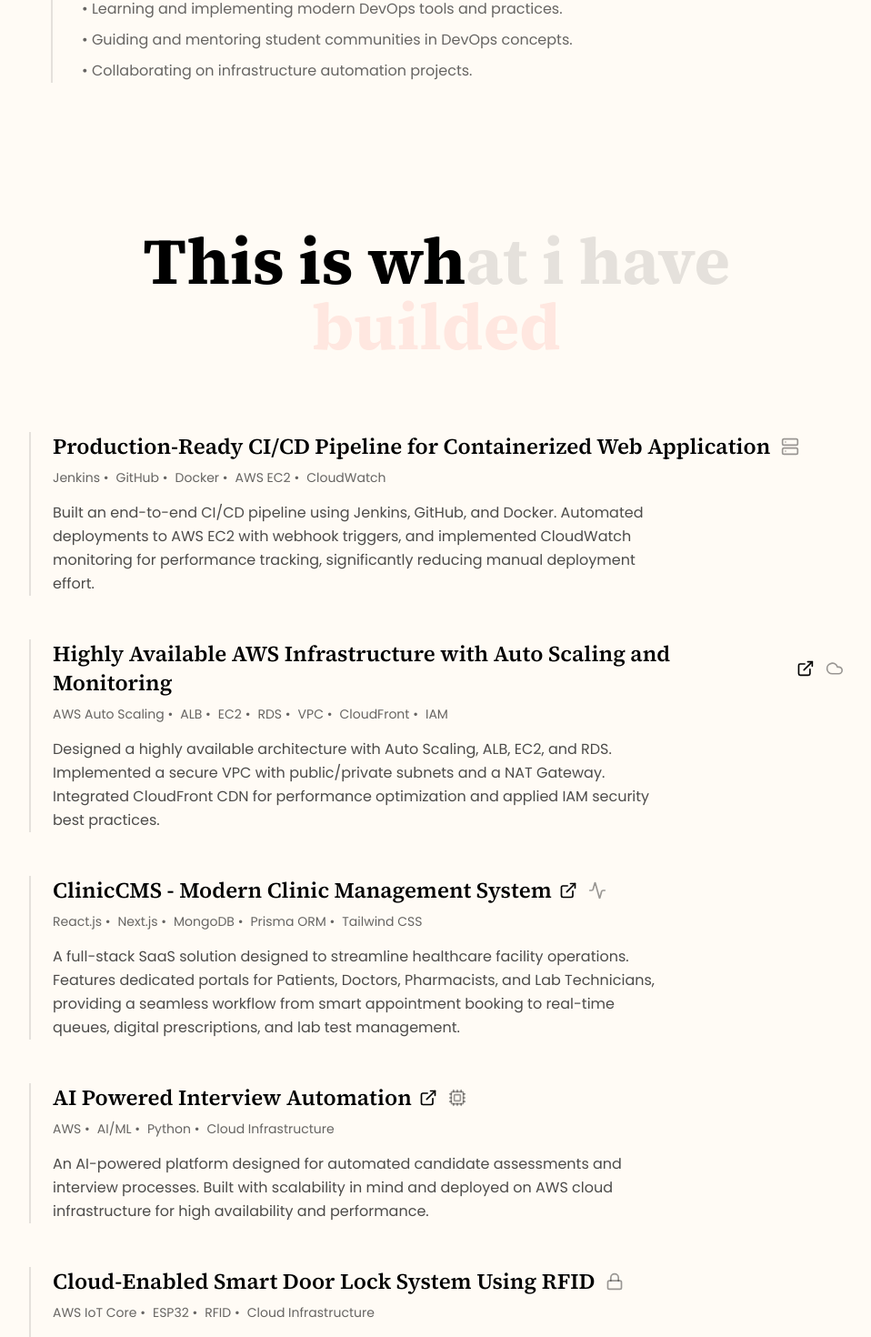
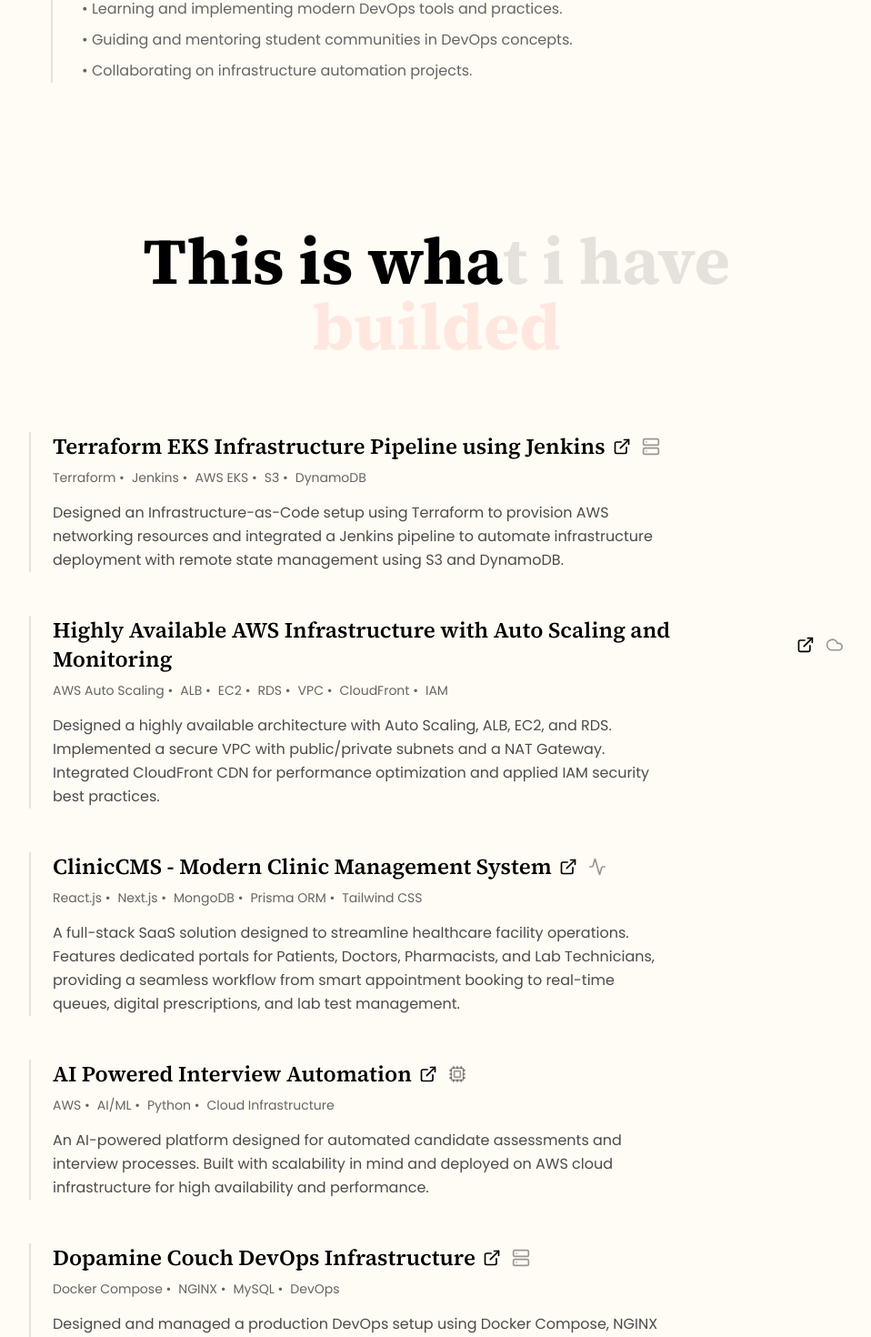
Before and after one commit to lezinhere/portfolio-Software-engineer, a React (Vite) app: page / in a window 1280 px wide. Shown: the part 2255-3725 px from the top of the page at 91% size, without its empty margins (160-1118 px from the left). Built offline with nearby package versions, Linux system fonts and the light colour scheme; the HTML template or start-up script is replaced by a standard one.

Commit message:
feat: Add Dopamine Couch and Terraform EKS projects

```diff
--- a/src/components/Projects.tsx
+++ b/src/components/Projects.tsx
@@ -11,10 +11,11 @@ type Project = {
 
 const projects: Project[] = [
   {
-    title: "Production-Ready CI/CD Pipeline for Containerized Web Application",
+    title: "Terraform EKS Infrastructure Pipeline using Jenkins",
     icon: Server,
-    description: "Built an end-to-end CI/CD pipeline using Jenkins, GitHub, and Docker. Automated deployments to AWS EC2 with webhook triggers, and implemented CloudWatch monitoring for performance tracking, significantly reducing manual deployment effort.",
-    technologies: ["Jenkins", "GitHub", "Docker", "AWS EC2", "CloudWatch"],
+    description: "Designed an Infrastructure-as-Code setup using Terraform to provision AWS networking resources and integrated a Jenkins pipeline to automate infrastructure deployment with remote state management using S3 and DynamoDB.",
+    technologies: ["Terraform", "Jenkins", "AWS EKS", "S3", "DynamoDB"],
+    link: "https://github.com/lezinhere/terraform-eks-infra",
   },
   {
     title: "Highly Available AWS Infrastructure with Auto Scaling and Monitoring",
@@ -39,6 +40,13 @@ const projects: Project[] = [
     link: "https://github.com/lezinhere/AI-powered-interview-automation",
   },
 
+  {
+    title: "Dopamine Couch DevOps Infrastructure",
+    icon: Server,
+    description: "Designed and managed a production DevOps setup using Docker Compose, NGINX reverse proxy, and MySQL, supporting staging and production environments with automated deployment.",
+    technologies: ["Docker Compose", "NGINX", "MySQL", "DevOps"],
+    link: "https://github.com/lezinhere/dopaminecouch-devops-infra",
+  },
   {
     title: "Cloud-Enabled Smart Door Lock System Using RFID",
     icon: Lock,
```
